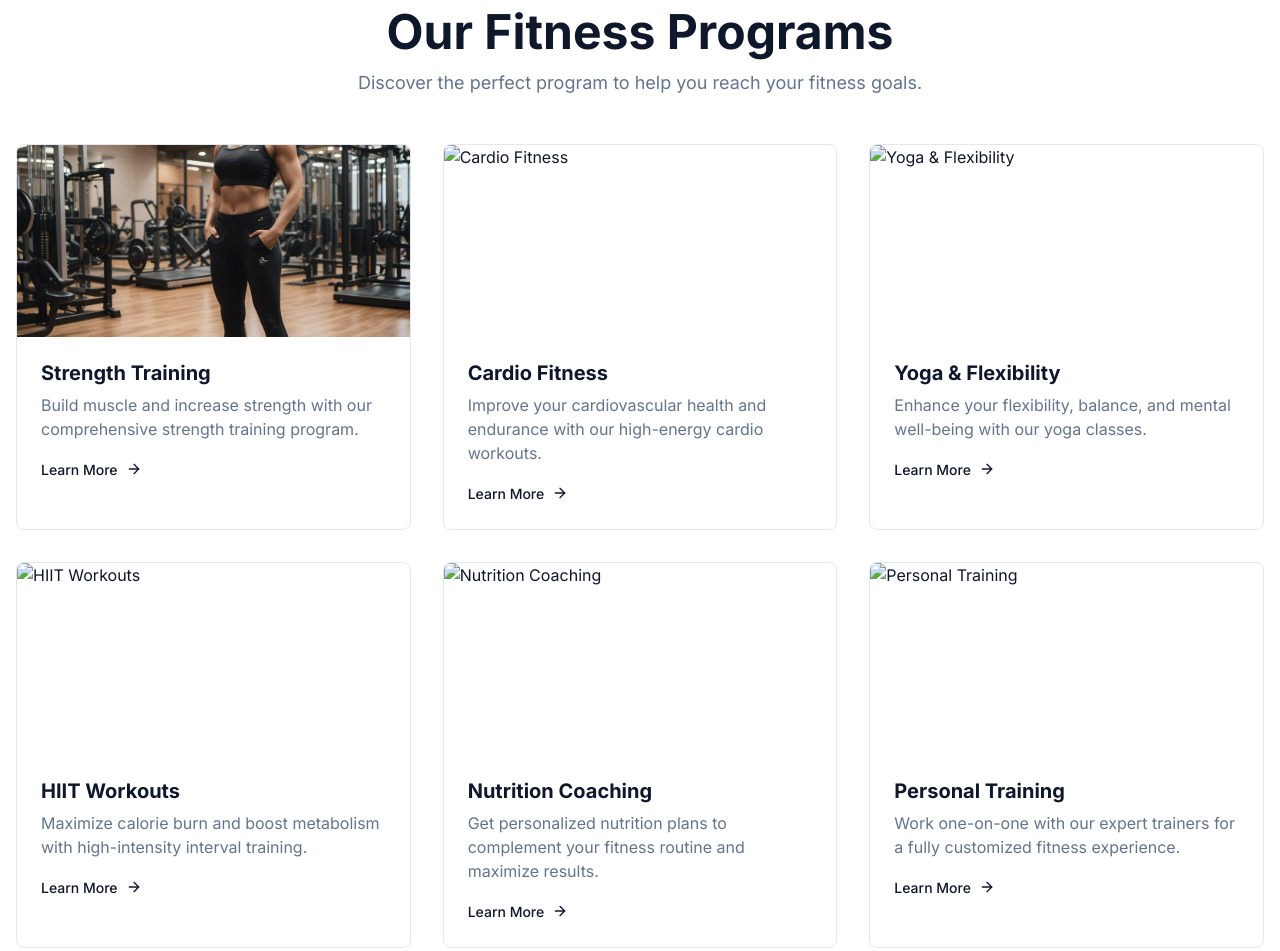
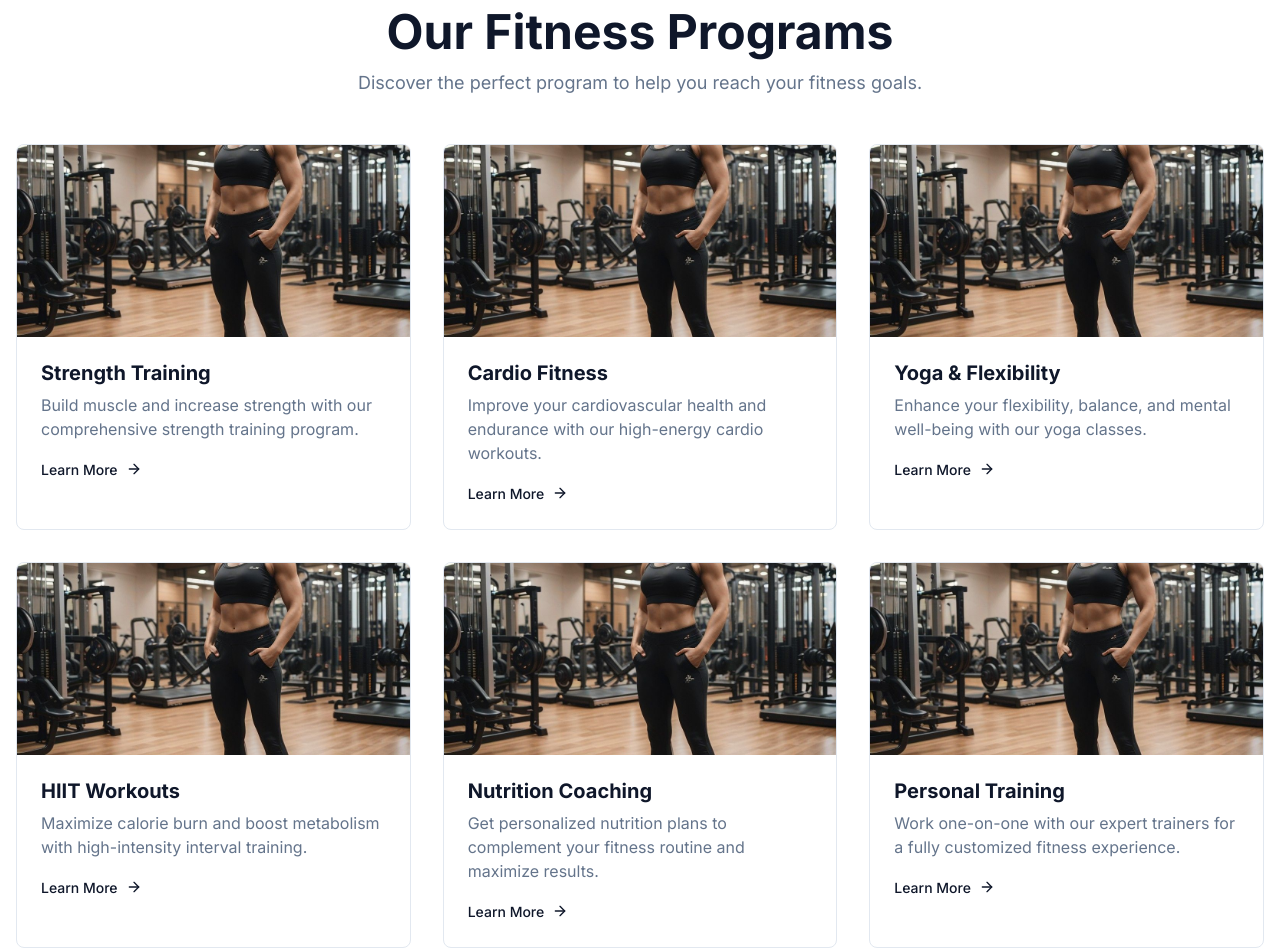
Before and after one commit to Arolat001/Fitness, a plain HTML site: page index.html in a window 1280 px wide. Shown: the part 1282-2233 px from the top of the page. Drawn offline with nearby package versions, Linux system fonts and the light colour scheme.

Commit message:
Add files via upload

```diff
--- a/index.html
+++ b/index.html
@@ -51,7 +51,7 @@
     <main>
       <section class="hero-section">
         <div class="hero-background">
-          <img src="../image/A D 1.webp" alt="Fitness background" class="hero-image">
+          <img src="./A D 1.webp" alt="Fitness background" class="hero-image">
         </div>
         <div class="container hero-content">
           <div class="text-center text-white">
@@ -150,7 +150,7 @@
             </div>
             <div class="program-card">
               <div class="program-image">
-                <img src="../image/d31e9499-fa49-4467-9329-809561cc5ce7.jpg" alt="Cardio Fitness">
+                <img src="./d31e9499-fa49-4467-9329-809561cc5ce7.jpg" alt="Cardio Fitness">
               </div>
               <div class="program-content">
                 <h3 class="program-title">Cardio Fitness</h3>
@@ -169,7 +169,7 @@
             </div>
             <div class="program-card">
               <div class="program-image">
-                <img src="../image/d31e9499-fa49-4467-9329-809561cc5ce7.jpg" alt="Yoga & Flexibility">
+                <img src="./d31e9499-fa49-4467-9329-809561cc5ce7.jpg" alt="Yoga & Flexibility">
               </div>
               <div class="program-content">
                 <h3 class="program-title">Yoga & Flexibility</h3>
@@ -188,7 +188,7 @@
             </div>
             <div class="program-card">
               <div class="program-image">
-                <img src="../image/d31e9499-fa49-4467-9329-809561cc5ce7.jpg" alt="HIIT Workouts">
+                <img src="./d31e9499-fa49-4467-9329-809561cc5ce7.jpg" alt="HIIT Workouts">
               </div>
               <div class="program-content">
                 <h3 class="program-title">HIIT Workouts</h3>
@@ -207,7 +207,7 @@
             </div>
             <div class="program-card">
               <div class="program-image">
-                <img src="../image/d31e9499-fa49-4467-9329-809561cc5ce7.jpg" alt="Nutrition Coaching">
+                <img src="./d31e9499-fa49-4467-9329-809561cc5ce7.jpg" alt="Nutrition Coaching">
               </div>
               <div class="program-content">
                 <h3 class="program-title">Nutrition Coaching</h3>
@@ -226,7 +226,7 @@
             </div>
             <div class="program-card">
               <div class="program-image">
-                <img src="../image/d31e9499-fa49-4467-9329-809561cc5ce7.jpg" alt="Personal Training">
+                <img src="./d31e9499-fa49-4467-9329-809561cc5ce7.jpg" alt="Personal Training">
               </div>
               <div class="program-content">
                 <h3 class="program-title">Personal Training</h3>
```
Also changed, not shown: A D 1.webp (added).
